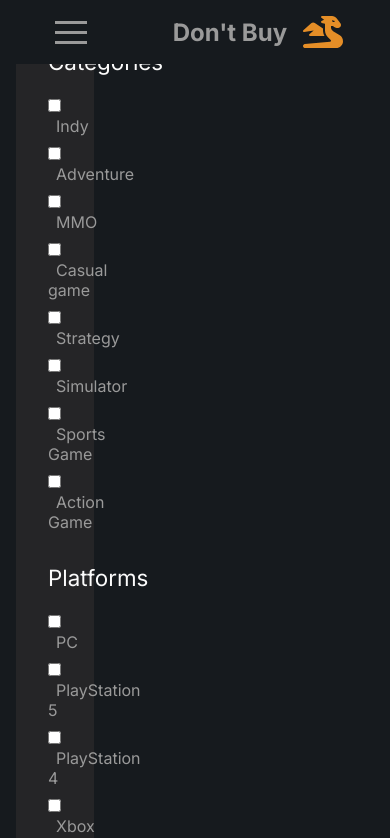
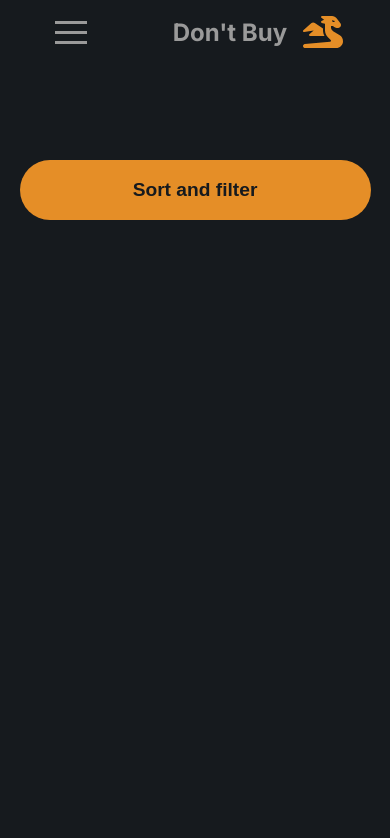
Before and after one commit to HaveFunDev/don-t-buy, a React (Vite) app: page / in a window 390 px wide. Shown: the top 838 px of the page. Built offline with nearby package versions, Linux system fonts and the light colour scheme.

Commit message:
Created a temporary mobile sidebar solution

```diff
--- a/src/App.tsx
+++ b/src/App.tsx
@@ -1,14 +1,34 @@
 import { BrowserRouter } from "react-router-dom";
 import Sidebar from "./components/filter/sidebar/Sidebar";
 import Navbar from "./components/layouts/navigation/Navbar";
+import styles from "./app.module.scss";
+import { useEffect, useState } from "react";
 function App() {
+	const [showSidebar, setShowSidebar] = useState(false);
+
+	useEffect(() => {
+		if (window.innerWidth > 768) {
+			setShowSidebar(true);
+		}
+	}, []);
+
+	const applyFilters = () => {
+		if (window.innerWidth < 768) {
+			setShowSidebar(false);
+		}
+	};
 	return (
 		<div>
-			<Navbar/>
+			<Navbar />
 			<BrowserRouter>
 				{/* Please change it later to styles.container */}
 				<div className="container">
-					<Sidebar />
+					<Sidebar showSidebar={showSidebar} applyFilters={applyFilters} />
+					<button
+						onClick={() => setShowSidebar(true)}
+						className={styles["sort-btn"]}>
+						Sort and filter
+					</button>
 					{/* Content */}
 				</div>
 			</BrowserRouter>
--- /dev/null
+++ b/src/app.module.scss
@@ -0,0 +1,20 @@
+@import "./assets//_colors";
+.sort-btn {
+	display: none;
+	width: 90%;
+	padding: 1.2rem;
+	margin: 10rem auto auto;
+	border: none;
+	border-radius: 30px;
+	font-size: 1.2rem;
+	font-weight: bold;
+	color: $background-color;
+	background-color: $primary-color;
+	cursor: pointer;
+}
+
+@media (max-width: 768px) {
+	.sort-btn {
+		display: block;
+	}
+}
--- a/src/components/filter/sidebar/Sidebar.module.scss
+++ b/src/components/filter/sidebar/Sidebar.module.scss
@@ -17,3 +17,16 @@
 		cursor: pointer;
 	}
 }
+
+@media (max-width: 768px) {
+	.sidebar {
+		// display: none;
+		width: 100%;
+		position: fixed;
+		top: 3rem;
+		left: 0;
+		bottom: 0;
+		right: 0;
+		margin: 0;
+	}
+}
--- a/src/components/filter/sidebar/Sidebar.tsx
+++ b/src/components/filter/sidebar/Sidebar.tsx
@@ -20,12 +20,21 @@ const platforms = [
 	"Nintendo Switch",
 ];
 
-const Sidebar = () => {
+interface Props {
+	showSidebar: boolean;
+	applyFilters: () => void;
+}
+
+const Sidebar = (props: Props) => {
 	return (
-		<aside className={styles.sidebar}>
+		<aside
+			className={styles.sidebar}
+			style={{ display: props.showSidebar ? "block" : "none" }}>
 			<CheckBlock title="Categories" elements={categories} />
 			<CheckBlock title="Platforms" elements={platforms} />
-			<button className={styles["apply-btn"]}>Apply Filters</button>
+			<button onClick={props.applyFilters} className={styles["apply-btn"]}>
+				Apply Filters
+			</button>
 		</aside>
 	);
 };
```
